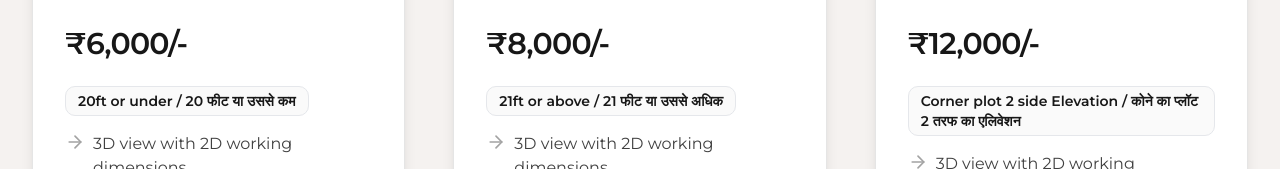
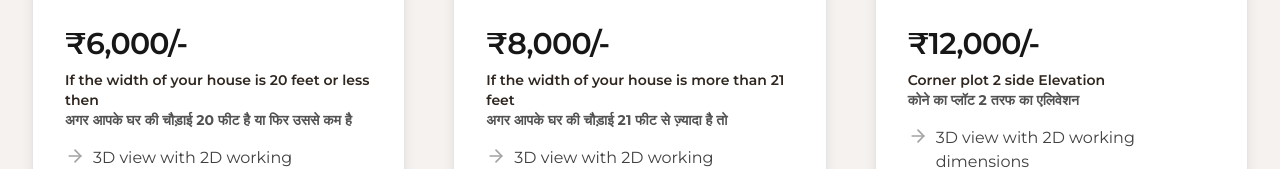
Before and after one commit to KunalRai7/Shehzaan, a Next.js app: page / in a window 1280 px wide. Shown: the part 631-800 px from the top of the page. Built offline with nearby package versions, Linux system fonts and the light colour scheme.

Commit message:
fonts on exterior

```diff
--- a/app/components/Exterior.tsx
+++ b/app/components/Exterior.tsx
@@ -23,8 +23,8 @@ const exteriorItems: ExteriorItem[] = [
       'https://trb9yrhq5p76ro9s.public.blob.vercel-storage.com/work/photo_2024-09-29_23-05-42-n7vevMPkCxSJgPPetQYMSSkDXu4Zo3.jpg',
       'https://trb9yrhq5p76ro9s.public.blob.vercel-storage.com/work/photo_2024-09-29_23-05-45-JDRPc55wUFnerk5uWkVHhNgalNujDI.jpg'
     ],
-    size: '20ft or under',
-    sizeHindi: ' 20 फीट या उससे कम',
+    size: 'If the width of your house is 20 feet or less then',
+    sizeHindi: 'अगर आपके घर की चौड़ाई 20 फीट है या फिर उससे कम है',
     features: [
       '3D view with 2D working dimensions',
       '3 changes available',
@@ -46,8 +46,8 @@ const exteriorItems: ExteriorItem[] = [
       'https://trb9yrhq5p76ro9s.public.blob.vercel-storage.com/work/photo_2024-09-29_23-08-33-UY13g5A6nLifnZqyulNhRrU9LSXhJj.jpg'
     ],
     price: '₹8,000/-',
-    size: '21ft or above',
-    sizeHindi: ' 21 फीट या उससे अधिक',
+    size: 'If the width of your house is more than 21 feet',
+    sizeHindi: 'अगर आपके घर की चौड़ाई 21 फीट से ज़्यादा है तो',
     features: [
       '3D view with 2D working dimensions',
       '3 changes available',
@@ -186,11 +186,13 @@ function ExteriorCard({ item }: { item: ExteriorItem }) {
         </button>
       </CardHeader>
       <CardContent className="p-6 sm:p-8">
-        <CardTitle className="text-3xl font-semibold text-neutral-900 mb-6 font-montserrat">{item.price}</CardTitle>
+        <CardTitle className="text-3xl font-semibold text-neutral-900 mb-2 font-montserrat">{item.price}</CardTitle>
         {item.size && (
-          <Badge variant="outline" className="bg-neutral-50 text-neutral-900 px-3 py-1 mb-4 text-sm font-montserrat">
-            {item.size} / {item.sizeHindi}
-          </Badge>
+          <p className="text-sm text-black-500 mb-4 font-montserrat font-semibold">
+            {item.size}
+            <br />
+            <strong className="text-neutral-600">{item.sizeHindi}</strong>
+          </p>
         )}
         <ul className="space-y-3">
           {item.features.map((feature: string, i: number) => (
```
